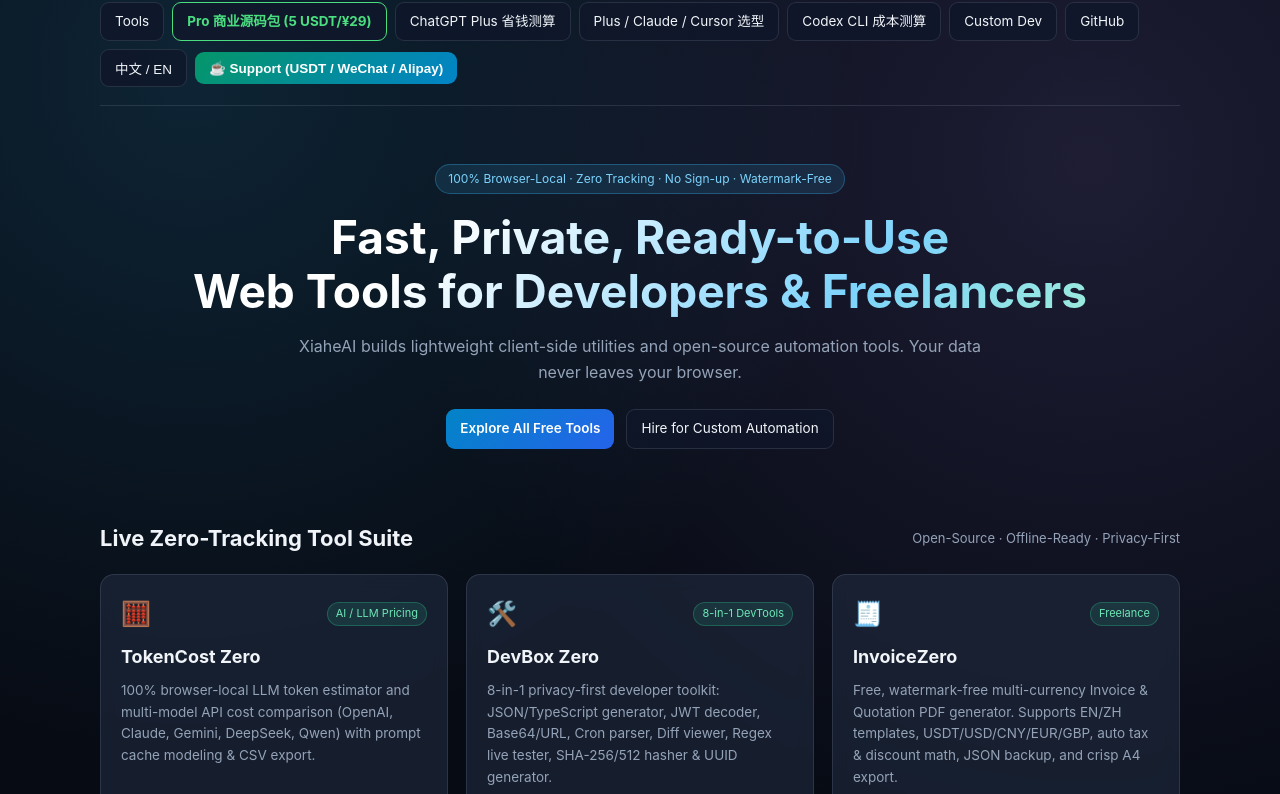
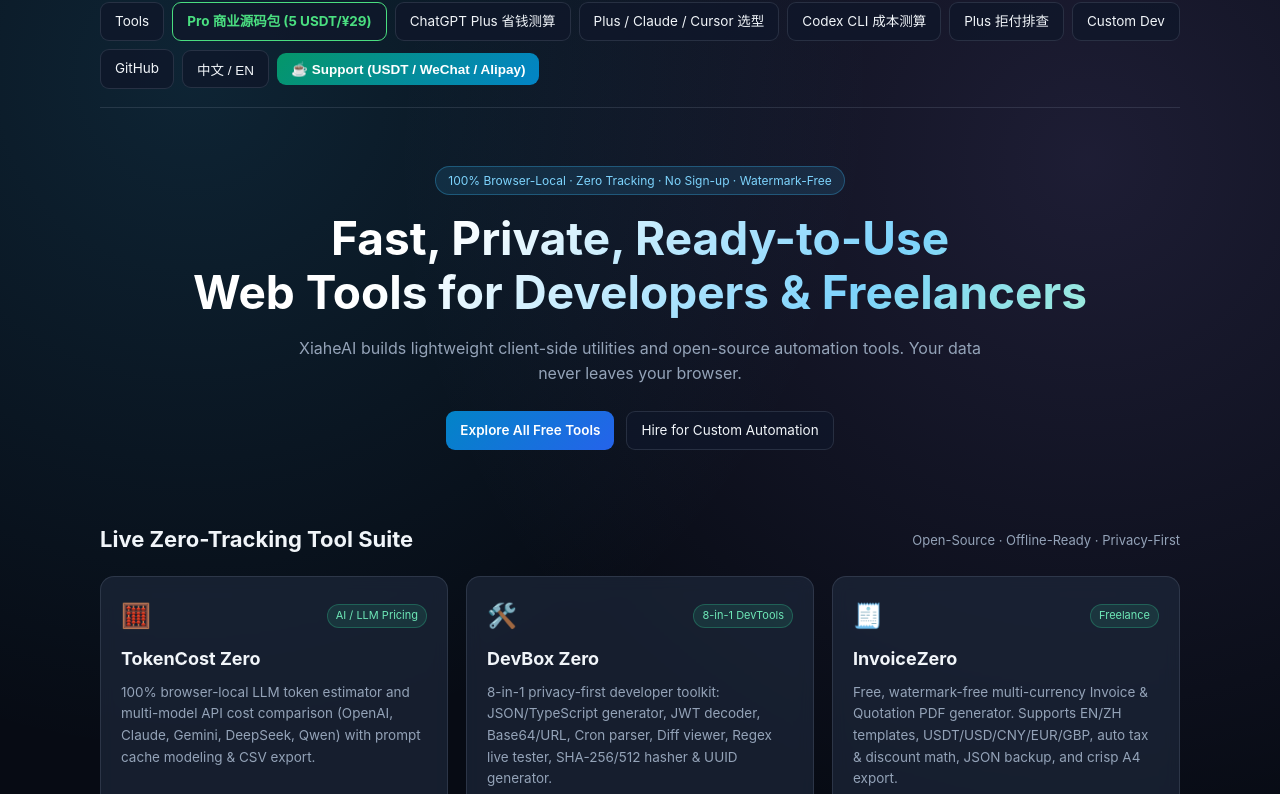
Before and after one commit to devbox-zero-ops/xiaheai-hub, a plain HTML site: page index.html in a window 1280 px wide. Shown: the part 98-892 px from the top of the page. Drawn offline with Linux system fonts and the light colour scheme.

Commit message:
feat(nav): link chatgpt-payment-declined.html from top navigation

```diff
--- a/index.html
+++ b/index.html
@@ -106,6 +106,7 @@
         <a class="btn" href="chatgpt-plus-guide.html">ChatGPT Plus 省钱测算</a>
         <a class="btn" href="cursor-vs-claude-vs-chatgpt.html">Plus / Claude / Cursor 选型</a>
         <a class="btn" href="codex-cli-cost-guide.html">Codex CLI 成本测算</a>
+        <a class="btn" href="chatgpt-payment-declined.html">Plus 拒付排查</a>
         <a class="btn" href="#services" data-i18n="navServices">Custom Dev</a>
         <a class="btn" href="https://github.com/devbox-zero-ops" target="_blank">GitHub</a>
         <button class="btn" id="btnLang">中文 / EN</button>
```
